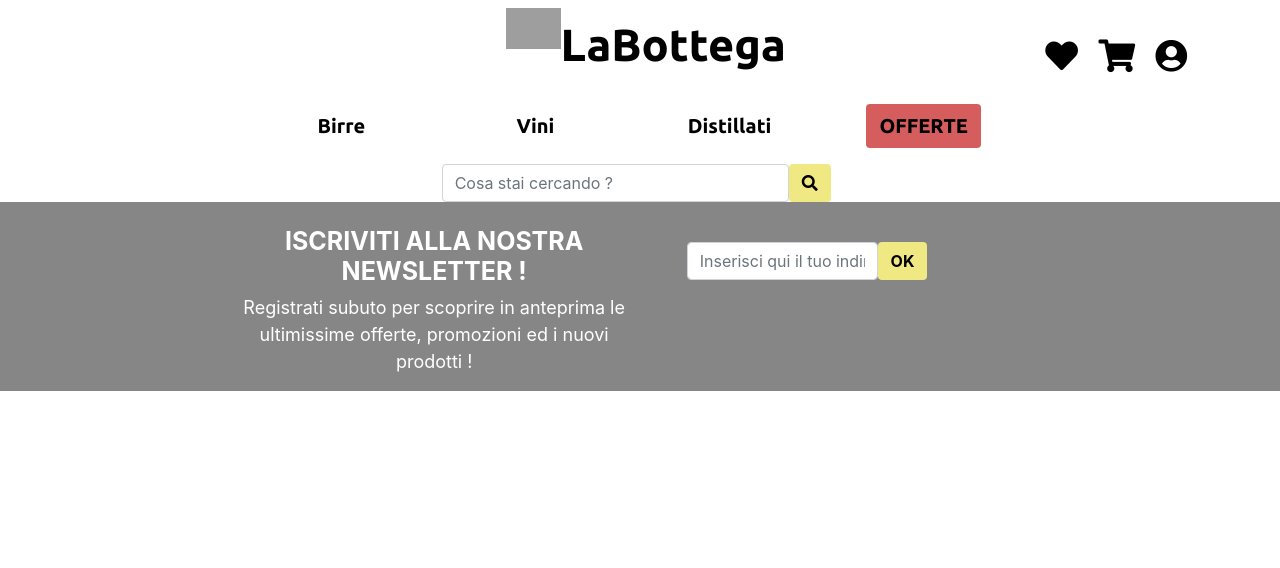
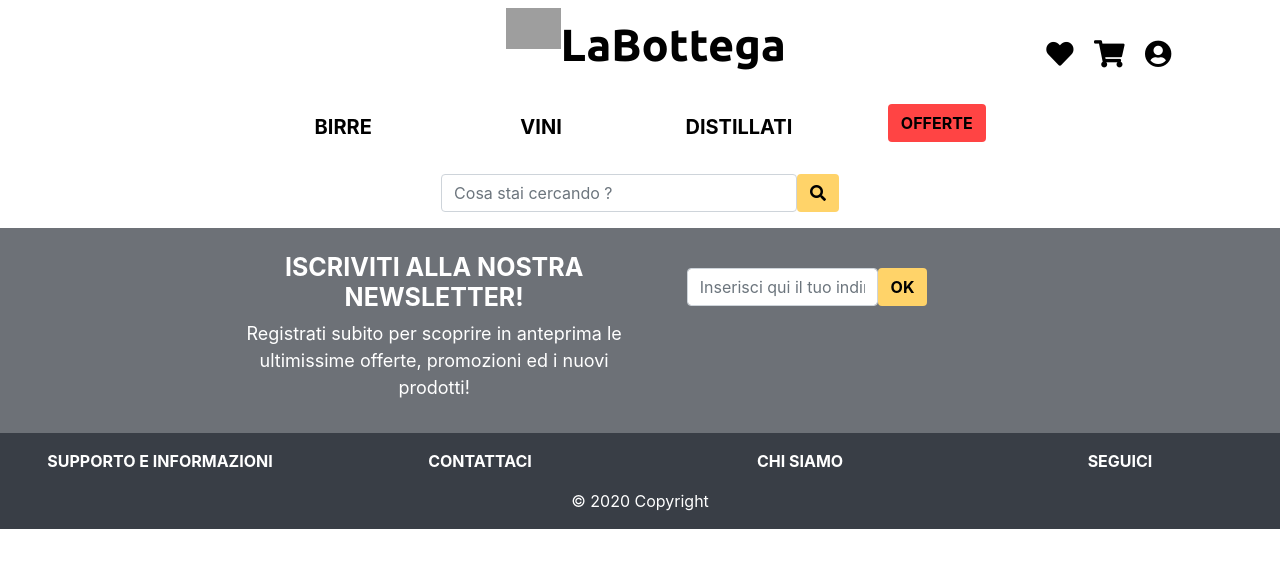
Before and after one commit to giacomoaccursi/labottega, a PHP site: page / in a window 1280 px wide. Shown: the top 568 px of the page. Run offline with PHP 8.4, Linux system fonts and the light colour scheme; some libraries are stand-ins or nearby versions; grey boxes are pictures that could not be loaded.

Commit message:
messo a posto footer e header

```diff
--- a/index.html
+++ b/index.html
@@ -1,12 +1,19 @@
 <!DOCTYPE html>
 <html lang="it">
   <head>
-
-    <meta charset="UTF-8">
-    <link rel="stylesheet" href="style.css">
-    <meta name="viewport" content="width=device-width, initial-scale=1.0">
-    <link rel="stylesheet" href="https://maxcdn.bootstrapcdn.com/bootstrap/4.0.0/css/bootstrap.min.css">
-    <link rel="stylesheet" href="https://use.fontawesome.com/releases/v5.7.0/css/all.css" integrity="sha384-lZN37f5QGtY3VHgisS14W3ExzMWZxybE1SJSEsQp9S+oqd12jhcu+A56Ebc1zFSJ" crossorigin="anonymous">
+    <meta charset="UTF-8" />
+    <link rel="stylesheet" href="style.css" />
+    <meta name="viewport" content="width=device-width, initial-scale=1.0" />
+    <link
+      rel="stylesheet"
+      href="https://maxcdn.bootstrapcdn.com/bootstrap/4.0.0/css/bootstrap.min.css"
+    />
+    <link
+      rel="stylesheet"
+      href="https://use.fontawesome.com/releases/v5.7.0/css/all.css"
+      integrity="sha384-lZN37f5QGtY3VHgisS14W3ExzMWZxybE1SJSEsQp9S+oqd12jhcu+A56Ebc1zFSJ"
+      crossorigin="anonymous"
+    />
     <title>LaBottega</title>
   </head>
   <body>
@@ -14,12 +21,12 @@
       <header>
         <div class="row nopadding pt-2">
           <div class="col-md-3 nopadding"></div>
-                <div class="col-8 col-md-6 nopadding ">
+          <div class="col-8 col-md-6 nopadding">
             <div class="row nopadding">
               <div class="col-md-2"></div>
               <div class="row col-md-8">
                 <div class="col-3 col-md-4 pl-2 pr-0 text-right">
-                                <img id="logo" src="logo.png"  alt="">
+                  <img id="logo" src="logo.png" alt="" />
                 </div>
                 <div id="title" class="col-9 col-md-8 p-0 mt-2 mt-md-0">
                   <h1><a href="index.html" id="title-link">LaBottega</a></h1>
@@ -27,65 +34,113 @@
               </div>
               <div class="col-md-2"></div>
             </div>
-
-
           </div>
-                <div id="icon-container" class="col-4 col-md-3 mt-4 pt-2 pr-0  text-center">
-                    <a href="#" class="icon-link"><i class="fas fa-heart fa-2x pr-md-3 pr-1"></i></a>
-                    <a href="#" class="icon-link"><i class="fas fa-shopping-cart fa-2x pr-md-3 pr-1"></i></a>
-                    <a href="#" class="icon-link"><i class="fas fa-user-circle fa-2x"></i></a>
+          <div
+            id="icon-container"
+            class="col-4 col-md-3 mt-4 pt-2 pr-0 pl-0 text-center"
+          >
+            <a href="#" class="icon-link"
+              ><i class="fas fa-heart fa-2x pr-md-3 pr-1"></i
+            ></a>
+            <a href="#" class="icon-link"
+              ><i class="fas fa-shopping-cart fa-2x pr-md-3 pr-1"></i
+            ></a>
+            <a href="#" class="icon-link"
+              ><i class="fas fa-user-circle fa-2x"></i
+            ></a>
           </div>
         </div>
 
+        <!--
+                NAVBAR
+            -->
         <div class="row mt-3 nopadding">
-                <div class="col-2 col-md-12 p-0">
+          <div class="col-12 col-md-12 p-0">
             <div class="row">
               <div class="col-md-2"></div>
               <div class="col-md-8">
-                  <nav class="navbar navbar-expand-md bg-white navbar-light">
-                    <button class="navbar-toggler" type="button" data-toggle="collapse" data-target="#navbarNavDropdown" aria-controls="navbarNavDropdown" aria-expanded="false" aria-label="Toggle navigation">
+                <nav class="navbar navbar-expand-md bg-white navbar-light justify-content-center">
+                  <button
+                    class="navbar-toggler"
+                    type="button"
+                    data-toggle="collapse"
+                    data-target="#navbarNavDropdown"
+                    aria-controls="navbarNavDropdown"
+                    aria-expanded="false"
+                    aria-label="Toggle navigation"
+                  >
                     <span class="navbar-toggler-icon"></span>
                   </button>
-                        <div class="collapse navbar-collapse " id="navbarNavDropdown">
-                            <ul class="navbar-nav text-center font-weight-bold text-dark col-md-12">
+                  <div class="collapse navbar-collapse" id="navbarNavDropdown">
+                    <ul class="navbar-nav text-center col-md-12 nopadding">
                       <li class="nav-item dropdown col-md-3">
-                                    <div class="dropdown">
-                                        <a class="btn dropbtn" href="#">Birre</a>
-                                        <div class="dropdown-content pl-1">
-                                          <a href="#">Bionde</a>
-                                          <a href="#">Rosse</a>
-                                          <div class="dropdown-divider"></div>
-                                          <a href="#">Tutte le birre</a>
-                                        </div>
-                                      </div>
+                        <a class="nav-link" href="#" data-toggle="dropdown"
+                          >BIRRE</a>
+                        <ul class="dropdown-menu text-center">
+                          <li>
+                            <a class="dropdown-item" href="#">
+                              Submenu item 1</a
+                            >
                           </li>
+                          <li>
+                            <a class="dropdown-item" href="#">
+                              Submenu item 2
+                            </a>
+                          </li>
+                          <li>
+                            <a class="dropdown-item" href="#">
+                              Submenu item 3
+                            </a>
+                          </li>
+                        </ul>
+                      </li>
+
                       <li class="nav-item dropdown col-md-3">
-                                    <div class="dropdown">
-                                        <a class="btn dropbtn" href="#">Vini</a>
-                                        <div class="dropdown-content pl-1">
-                                          <a href="#">Rosso</a>
-                                          <a href="#">Bianco</a>
-                                          <a href="#">Prosecco</a>
-                                          <a href="#">Champagnè</a>
-                                          <div class="dropdown-divider"></div>
-                                          <a href="#">Tutti i vini</a>
-                                        </div>
-                                      </div>
+                        <a class="nav-link" href="#" data-toggle="dropdown"
+                          >VINI</a
+                        >
+                        <ul class="dropdown-menu text-center">
+                          <li>
+                            <a class="dropdown-item" href="#">
+                              Submenu item 1</a
+                            >
                           </li>
+                          <li>
+                            <a class="dropdown-item" href="#">
+                              Submenu item 2
+                            </a>
+                          </li>
+                          <li>
+                            <a class="dropdown-item" href="#">
+                              Submenu item 3
+                            </a>
+                          </li>
+                        </ul>
+                      </li>
+
                       <li class="nav-item dropdown col-md-3">
-                                    <div class="dropdown">
-                                        <a class="btn dropbtn" href="#">Distillati</a>
-                                        <div class="dropdown-content pl-1">
-                                          <a href="#">Vodka</a>
-                                          <a href="#">Gin</a>
-                                          <a href="#">Rum</a>
-                                          <a href="#">Whisky</a>
-                                          <div class="dropdown-divider"></div>
-                                          <a href="#">Tutti i distillati</a>
-                                        </div>
-                                      </div>
+                        <a class="nav-link" href="#" data-toggle="dropdown"
+                          >DISTILLATI</a
+                        >
+                        <ul class="dropdown-menu text-center">
+                          <li>
+                            <a class="dropdown-item" href="#">
+                              Submenu item 1</a
+                            >
                           </li>
-                                <li class="nav-item  col-md-3">
+                          <li>
+                            <a class="dropdown-item" href="#">
+                              Submenu item 2
+                            </a>
+                          </li>
+                          <li>
+                            <a class="dropdown-item" href="#">
+                              Submenu item 3
+                            </a>
+                          </li>
+                        </ul>
+                      </li>
+                      <li class="nav-item col-md-3">
                         <a class="btn dropbtn offerte" href="#">OFFERTE</a>
                       </li>
                     </ul>
@@ -95,55 +150,236 @@
               <div class="col-md-2"></div>
             </div>
           </div>
+        </div>
 
-
-               <div class="col-10 col-md-12">
-                   <div class="row mt-2">
+        <!--
+                SEARCH FORM
+            -->
+        <div class="row my-3">
           <div class="col-md-3"></div>
           <div class="col-md-6">
-                        <form class="form-inline" action="/action_page.php">
-                            <div class="col-md-2"></div>
-                            <input class="form-control col-9 col-md-7 " type="text" placeholder="Cosa stai cercando ?">
-                            <button class="btn btn-search" type="submit"><i class="fas fa-search"></i></button>
+            <form class="form-inline justify-content-center" action="/action_page.php">
+
+              <input
+                class="form-control col-9 col-md-7"
+                type="text"
+                placeholder="Cosa stai cercando ?"
+              />
+              <button class="btn btn-search" type="submit">
+                <i class="fas fa-search"></i>
+              </button>
             </form>
           </div>
           <div class="col-md-3"></div>
         </div>
-               </div>
-            </div>
-
       </header>
-        <main>
-
-        </main>
+      <main></main>
       <footer>
-            <div class="row  footer pt-3">
+        <div class="row footer py-3">
           <div class="col-sm-1 col-md-2"></div>
           <div class="col-sm-9 col-md-8">
-                    <div class="row  nopadding">
-                    <div class="col-12 newsletter-paragraph col-md-6 pt-2 text-center">
-                        <h2>ISCRIVITI ALLA NOSTRA NEWSLETTER !</h2>
-                        <p>Registrati subuto per scoprire in anteprima le ultimissime offerte, promozioni ed i nuovi prodotti !</p>
+            <div class="row nopadding">
+              <div
+                class="col-12 newsletter-paragraph col-md-6 pt-2 text-center"
+              >
+                <h2>ISCRIVITI ALLA NOSTRA NEWSLETTER!</h2>
+                <p>
+                  Registrati subito per scoprire in anteprima le ultimissime
+                  offerte, promozioni ed i nuovi prodotti!
+                </p>
               </div>
               <div class="col-12 col-md-6 text-center pt-4">
                 <form class="form-inline" action="/action_page.php">
                   <div class="col-1 col-md-1"></div>
-                            <input class="form-control col-7 col-md-6 " type="text" placeholder="Inserisci qui il tuo indirizzo email">
+                  <input
+                    class="form-control col-7 col-md-6"
+                    type="text"
+                    placeholder="Inserisci qui il tuo indirizzo email"
+                  />
                   <button class="btn btn-search" type="submit">OK</button>
                 </form>
               </div>
             </div>
-
-
           </div>
           <div class="col-sm-1 col-md-2"></div>
+        </div>
 
+        <!--
+                footer accordio
+            -->
+
+        <div id="accordion-footer" class="row text-center">
+          <div class="col-sm-6 col-md-3 nopadding">
+            <div
+              id="accordion"
+              role="tablist"
+              aria-multiselectable="true"
+              class="widget"
+            >
+              <div role="tab" id="headingOne">
+                <div
+                  class="card-header py-3 border-0 text-uppercase bg-transparent"
+                >
+                  <a
+                    data-toggle="collapse"
+                    data-parent="#accordion"
+                    href="#collapseOne"
+                    aria-expanded="false"
+                    aria-controls="collapseOne"
+                    class="accordion-title"
+                  >
+                    Supporto e informazioni
+                  </a>
+                </div>
+              </div>
+              <div
+                id="collapseOne"
+                class="collapse"
+                role="tabpanel"
+                aria-labelledby="headingOne"
+              >
+                <div class="card-block">
+                  <ul class="widget-list list-unstyled p-0">
+                    <li>Create Websites</li>
+                    <li>Secure Cloud Hosting</li>
+                    <li>Engage Your Audience</li>
+                    <li>Website Support</li>
+                  </ul>
+                </div>
+              </div>
+            </div>
+          </div>
+          <div class="col-sm-6 col-md-3 nopadding">
+            <div
+              id="accordion"
+              role="tablist"
+              aria-multiselectable="true"
+              class="widget"
+            >
+              <div role="tab" id="headingTwo">
+                <div
+                  class="card-header py-3 border-0 text-uppercase bg-transparent"
+                >
+                  <a
+                    data-toggle="collapse"
+                    data-parent="#accordion"
+                    href="#collapseTwo"
+                    aria-expanded="false"
+                    aria-controls="collapseTwo"
+                    class="accordion-title"
+                  >
+                    Contattaci
+                  </a>
+                </div>
+              </div>
+              <div
+                id="collapseTwo"
+                class="collapse"
+                role="tabpanel"
+                aria-labelledby="headingTwo"
+              >
+                <div class="card-block">
+                  <ul class="widget-list list-unstyled">
+                    <li>About</li>
+                    <li></li>
+                    <li></li>
+                    <li></li>
+                    <li></li>
+                  </ul>
+                </div>
+              </div>
+            </div>
+          </div>
+          <div class="col-sm-6 col-md-3 nopadding">
+            <div
+              id="accordion"
+              role="tablist"
+              aria-multiselectable="true"
+              class="widget"
+            >
+              <div role="tab" id="headingThree">
+                <div
+                  class="card-header py-3 border-0 text-uppercase bg-transparent"
+                >
+                  <a
+                    data-toggle="collapse"
+                    data-parent="#accordion"
+                    href="#collapseThree"
+                    aria-expanded="false"
+                    aria-controls="collapseThree"
+                    class="accordion-title"
+                  >
+                    Chi siamo
+                  </a>
+                </div>
+              </div>
+              <div
+                id="collapseThree"
+                class="collapse"
+                role="tabpanel"
+                aria-labelledby="headingThree"
+              >
+                <div class="card-block">
+                  <ul class="widget-list list-unstyled p-0">
+                    <li></li>
+                    <li></li>
+                    <li></li>
+                    <li></li>
+                  </ul>
+                </div>
+              </div>
+            </div>
+          </div>
+          <div class="col-sm-6 col-md-3 nopadding">
+            <div
+              id="accordion"
+              role="tablist"
+              aria-multiselectable="true"
+              class="widget"
+            >
+              <div role="tab" id="headingFour">
+                <div
+                  class="card-header py-3 border-0 text-uppercase bg-transparent"
+                >
+                  <a
+                    data-toggle="collapse"
+                    data-parent="#accordion"
+                    href="#collapseFour"
+                    aria-expanded="false"
+                    aria-controls="collapseFour"
+                    class="accordion-title"
+                  >
+                    Seguici
+                  </a>
+                </div>
+              </div>
+              <div
+                id="collapseFour"
+                class="collapse"
+                role="tabpanel"
+                aria-labelledby="headingFour"
+              >
+                <div class="card-block">
+                  <ul class="widget-list list-unstyled p-0">
+                    <li></li>
+                    <li></li>
+                    <li></li>
+                    <li></li>
+                  </ul>
+                </div>
+              </div>
+            </div>
+          </div>
+        </div>
+
+        <div id="copyright" class="row">
+          <p class="col-12 text-center">© 2020 Copyright</p>
         </div>
       </footer>
     </div>
 
-<script src="https://code.jquery.com/jquery-3.2.1.slim.min.js" ></script>
-<script src="https://cdnjs.cloudflare.com/ajax/libs/popper.js/1.12.9/umd/popper.min.js" ></script>
+    <script src="https://code.jquery.com/jquery-3.2.1.slim.min.js"></script>
+    <script src="https://cdnjs.cloudflare.com/ajax/libs/popper.js/1.12.9/umd/popper.min.js"></script>
     <script src="https://maxcdn.bootstrapcdn.com/bootstrap/4.0.0/js/bootstrap.min.js"></script>
   </body>
 </html>
--- a/style.css
+++ b/style.css
@@ -21,67 +21,53 @@ a.icon-link:hover{
     text-decoration: none;
 }
 
-a.icon-link{
-    font-size: 1.20em;
+div#icon-container > a >i{
+    font-size: 1.10em;
     color:rgb(0, 0, 0);
 }
 
-
-div#icon-container > a >i{
-    font-size: 1.20em;
+#accordion-footer, #copyright{
+    background-color: #393e46;
 }
 
-.dropdown{
-    position: relative;
-    display: inline-block;
+#copyright{
+    color:white;
 }
 
-.dropbtn {
-    font-family: 'Ubuntu', sans-serif !important;
-    background-color: #ffffff;
-    color: rgb(0, 0, 0);
-    font-size: 20px !important;
-    font-weight: bold !important;
-    border: none;
-  }
-
-
-
-  .dropdown-content {
-    display: none;
-    position: absolute;
-    background-color: #ffffff;
-    min-width: 160px;
-    box-shadow: 0px 8px 16px 0px rgba(0,0,0,0.2);
-    z-index: 1;
-  }
-
-  .dropdown-content a {
-    text-align: center;
-    color: rgb(58, 52, 52);
-    text-decoration: none;
-    display: block;
-  }
-
-  /* Change color of dropdown links on hover */
-.dropdown-content a:hover {
-    color: #000;
-    background-color: rgb(255, 255, 255);
+.accordion-title{
+    font-weight: bold;
+    color: white;
 }
 
+.accordion-title:hover{
+    text-decoration: none;
+    color: #ffd369;
+}
+
+.nav-link{
+    font-weight: bold;
+    color:black !important;
+
+}
 
 a.offerte{
-    background-color: rgb(214, 93, 93);
+    background-color: rgba(255, 0, 0, 0.733);
+    color: black;
+    font-weight: bold;
+}
+
+a.offerte:hover{
+    color: black;
 }
 
 button.btn-search{
     color: #000;
     font-weight: bold;
-    background-color: rgb(240, 232, 131);
+    background-color: #ffd369;
 }
 
 div.footer{
-    background-color: rgb(134, 134, 134);
+    background-color: #393e46bb;
 }
 
 div.newsletter-paragraph > h2{
@@ -93,20 +79,6 @@ div.newsletter-paragraph > h2{
 div.newsletter-paragraph > p{
     font-size: 18px;
     color:#ffffff;
-}
-
-
-/* Show the dropdown menu on hover */
-.dropdown:hover .dropdown-content {display: block;}
-
-/* Change the background color of the dropdown button when the dropdown content is shown */
-.dropdown:hover .dropbtn {
-    color: #000;
-    background-color: #f8efef;
-}
-
-a.offerte:hover{
-    color:#000;
 }
 
 @media(min-width:576px){
@@ -139,6 +111,16 @@ a.offerte:hover{
         width:60px;
     }
 
+    .nav-link{
+        font-size: 20px;
+    }
+
+    .navbar .nav-item .dropdown-menu{  display:block; opacity: 0;  visibility: hidden; transition:.3s; margin-top:0;  }
+	.navbar .nav-item:hover .nav-link{ color: #fff;  }
+	.navbar .dropdown-menu.fade-down{ top:80%; transform: rotateX(-75deg); transform-origin: 0% 0%; }
+	.navbar .dropdown-menu.fade-up{ top:180%;  }
+	.navbar .nav-item:hover .dropdown-menu{ transition: .3s; opacity:1; visibility:visible; top:100%; transform: rotateX(0deg); }
+
 }
 
 .nopadding{
```
Lines whose indentation alone changed are shown as unchanged.
